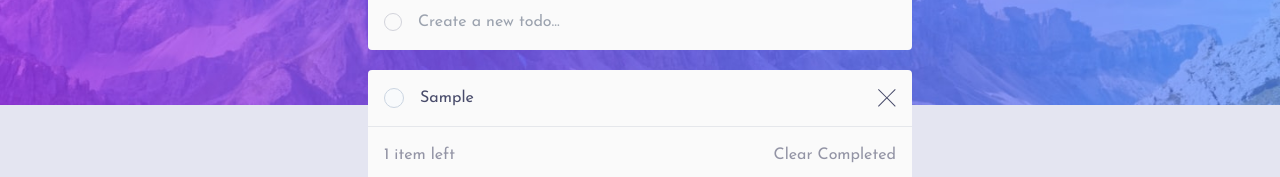
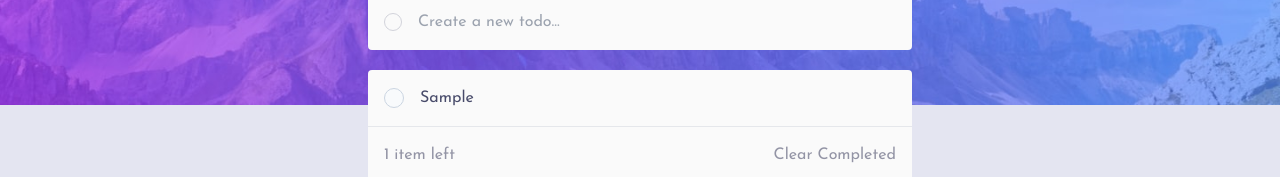
Before and after one commit to FrontendBy-GJ/todo-app, a React (Vite) app: page / in a window 1280 px wide. Both pictures are taken after typing "Sample" into the empty fields and a click on the button 393 px from the left and 184 px from the top of the page. Shown: the part 162-339 px from the top of the page. Built offline with nearby package versions, Linux system fonts and the light colour scheme.

Commit message:
style: adjust gap,padding,margin,font-size,color. Hide cross icon on larger screens

```diff
--- a/src/components/Todo.jsx
+++ b/src/components/Todo.jsx
@@ -5,7 +5,7 @@ const Todo = ({ todos, handleToggle, handleDelete }) => {
   return (
     <li
       key={todos.id}
-      className="border-b last:border-none flex justify-between items-center p-4 gap-4 text-lightTheme-400"
+      className="border-b last:border-none flex justify-between items-center p-4 gap-2 md:gap-4 text-lightTheme-400"
     >
       <span className="relative flex justify-center text-lightTheme-50">
         <input
@@ -26,7 +26,7 @@ const Todo = ({ todos, handleToggle, handleDelete }) => {
       </span>
       <label
         htmlFor={todos.id}
-        className={`cursor-pointer transition flex-1 ${
+        className={`cursor-pointer transition flex-1 text-xs md:text-base ${
           todos.complete ? 'line-through text-lightTheme-300' : ''
         }`}
       >
@@ -35,7 +35,7 @@ const Todo = ({ todos, handleToggle, handleDelete }) => {
 
       <CrossIcon
         onClick={() => handleDelete(todos.id)}
-        className="cursor-pointer"
+        className="cursor-pointer text-lightTheme-300 md:hidden"
       />
     </li>
   );
```
